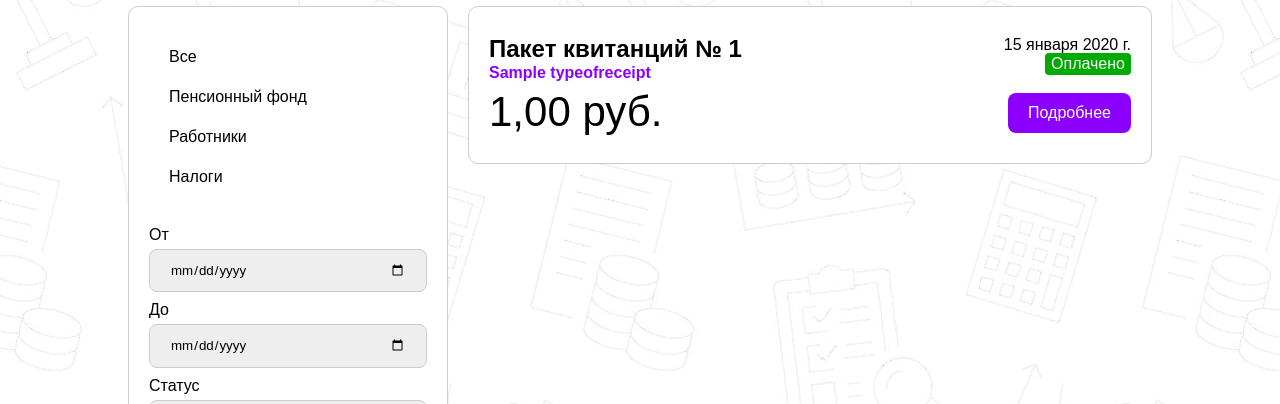
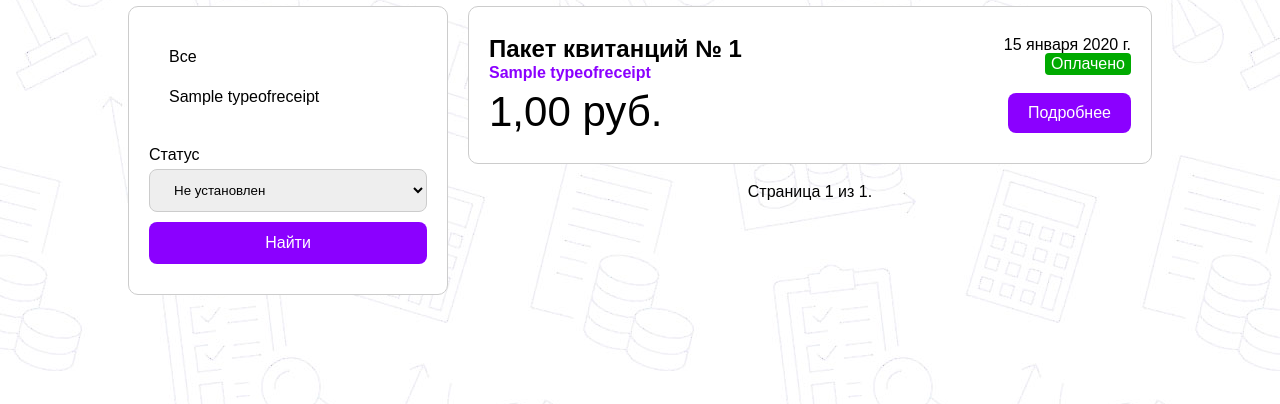
Before and after one commit to Dimzmiks555/iusrt_django, a Django app: page /profile/receipts/ in a window 1280 px wide. Shown: the part 213-617 px from the top of the page. Run offline with Django 4.2, Linux system fonts and the light colour scheme; a user stored in the database is signed in; tables that the repository leaves empty hold one stand-in row (values such as "Sample post"); some libraries are stand-ins or nearby versions; some web fonts are replaced; grey boxes are pictures that could not be loaded.

Commit message:
pagination

```diff
--- a/client/views.py
+++ b/client/views.py
@@ -1,8 +1,10 @@
 from django.shortcuts import render
 from django.views.generic import TemplateView
-from charges.models import PackageOfServices, PaymentOfPackageOfServices, PackageOfReceipts
+from charges.models import PackageOfServices, PaymentOfPackageOfServices, PackageOfReceipts, TypeOfReceipts, TypeOfServices
 from dictionary.models import Organization
 from charges.forms import UploadPaymentForm
+from django.core.paginator import Paginator
+
 
 
 # Create your views here.
@@ -23,6 +25,9 @@ class ServicesView(TemplateView):
         context = super().get_context_data(**kwargs)
         context['services'] = PackageOfServices.objects.filter(
             organization=self.request.user)
+
+        context['types'] = TypeOfServices.objects.filter()
+
         return context
 
 
@@ -63,8 +68,33 @@ class ReceiptsView(TemplateView):
 
     def get_context_data(self, **kwargs):
         context = super().get_context_data(**kwargs)
-        context['receipts'] = PackageOfReceipts.objects.filter(
-            organization=self.request.user)
+
+        query = {
+            "organization": self.request.user
+        }
+        params = self.request.GET
+        if params.get("status"):
+            if int(params.get("status")) == 1:
+                query["status"] = "Оплачено"
+            else:
+                query["status"] = "Требуется оплата"
+
+        if params.get("type"):
+                query["type__id"] = params.get("type")
+
+
+        receipts_list = PackageOfReceipts.objects.filter(**query)
+
+        paginator = Paginator(receipts_list, 2)
+
+        page_number = self.request.GET.get("page")
+        receipts_obj = paginator.get_page(page_number)
+
+
+        context['receipts'] = receipts_obj
+
+        context['types'] = TypeOfReceipts.objects.filter()
+
         return context
 
 
@@ -86,6 +116,8 @@ class ReceiptView(TemplateView):
 
         context['receipt_values'] = PackageOfReceipts._meta.get_fields()
 
+
+
         if self.request.POST:
             form = UploadPaymentForm(self.request.POST, self.request.FILES)
             if form.is_valid():
--- a/static/css/charge_page.css
+++ b/static/css/charge_page.css
@@ -8,10 +8,18 @@
         flex-direction: column;
     }
     .page_header span {
+        margin-left: 0 !important;
+        margin-right: auto;
         text-align: center;
         padding: 10px !important;
     }
+    .page_header p {
+        text-align: left !important;
+        margin-top: 10px;
+    }
+
 }
+
 
 .charge_page h2 {
     margin-bottom: 10px;
--- a/static/css/style.css
+++ b/static/css/style.css
@@ -564,3 +564,26 @@ footer {
         text-align: center;
     }
 }
+
+
+
+/* PAGINATION */
+
+.step-links {
+    display: flex;
+    justify-content: center;
+    gap: 10px;
+    align-items: center;
+}
+.step-links a {
+    display: flex;
+    gap: 10px;
+    display: block;
+    border: 1px solid #ccc;
+    background: #fff;
+    border-radius: 4px;
+    padding: 4px 10px;
+}
+.step-links a:hover {
+    background: #eee;
+}
--- a/templates/profile/receipts.html
+++ b/templates/profile/receipts.html
@@ -12,12 +12,12 @@
                             <div class="sidebar">
                                 <div class="type_filter">
                                     <a>Все</a>
-                                    <a>Пенсионный фонд</a>
-                                    <a>Работники</a>
-                                    <a>Налоги</a>
+                                    {% for type in types %}
+                                    <a>{{type.name}}</a>
+                                    {% endfor %}
                                 </div>
                                 <div>
-                                    <div class="date_filter">
+                                    <!-- <div class="date_filter">
                                         <div class="form_group">
                                             <label>От</label>
                                             <input type="date">
@@ -26,11 +26,12 @@
                                             <label>До</label>
                                             <input type="date">
                                         </div>
-                                    </div>
+                                    </div> -->
                                     <div class="status_filter">
                                         <div class="form_group">
                                             <label>Статус</label>
                                             <select>
+                                                <option>Не установлен</option>
                                                 <option>Требуется оплата</option>
                                                 <option>Оплачено</option>
                                             </select>
@@ -68,6 +69,23 @@
                                     </div>
                                 </div>
                             {% endfor %}
+                            <div class="pagination">
+                                <span class="step-links">
+                                    {% if receipts.has_previous %}
+                                        <a href="{{ request.path }}?page=1{% for key, value in request.GET.items %}{% if key != 'page' %}&{{ key }}={{ value }}{% endif %}{% endfor %}">&laquo;</a>
+                                        <a href="{{ request.path }}?page={{ receipts.previous_page_number }}{% for key, value in request.GET.items %}{% if key != 'page' %}&{{ key }}={{ value }}{% endif %}{% endfor %}">Назад</a>
+                                    {% endif %}
+
+                                    <span class="current">
+                                        Страница {{ receipts.number }} из {{ receipts.paginator.num_pages }}.
+                                    </span>
+
+                                    {% if receipts.has_next %}
+                                        <a href="{{ request.path }}?page={{ receipts.next_page_number }}{% for key, value in request.GET.items %}{% if key != 'page' %}&{{ key }}={{ value }}{% endif %}{% endfor %}">Вперед</a>
+                                        <a href="{{ request.path }}?page={{ receipts.paginator.num_pages }}{% for key, value in request.GET.items %}{% if key != 'page' %}&{{ key }}={{ value }}{% endif %}{% endfor %}">&raquo;</a>
+                                    {% endif %}
+                                </span>
+                            </div>
                         </div>
                     </div>
                 </section>
```
Also changed, not shown: templates/profile/services.html (+6 -5 lines), static/js/filter.js (added).
